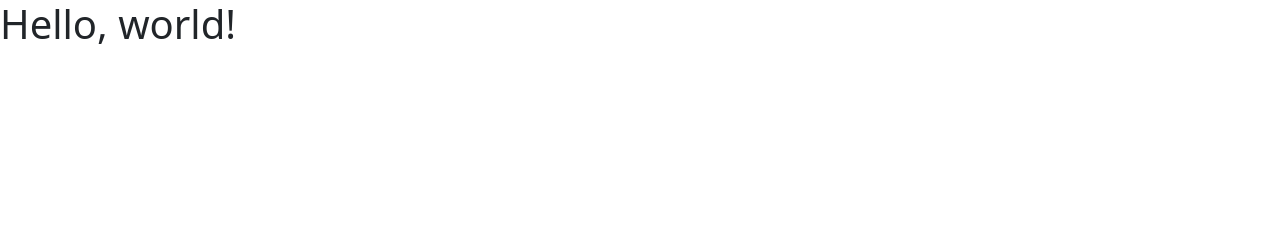
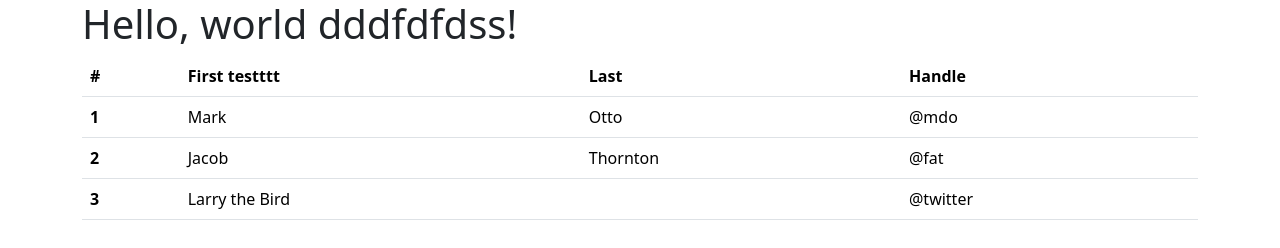
Before and after one commit to leonardoangelini/bootstrap-test, a plain HTML site: page index.html in a window 1280 px wide. Drawn offline with nearby package versions, Linux system fonts and the light colour scheme.

Commit message:
Inserita tabella

```diff
--- a/index.html
+++ b/index.html
@@ -10,10 +10,45 @@
 </head>
 
 <body>
-    <h1>Hello, world!</h1>
-    <script src="https://cdn.jsdelivr.net/npm/bootstrap@5.3.2/dist/js/bootstrap.bundle.min.js"
-        integrity="sha384-C6RzsynM9kWDrMNeT87bh95OGNyZPhcTNXj1NW7RuBCsyN/o0jlpcV8Qyq46cDfL"
-        crossorigin="anonymous"></script>
+
+    <div class="container">
+        <h1>Hello, world dddfdfdss!</h1>
+        <table class="table">
+            <thead>
+                <tr>
+                    <th scope="col">#</th>
+                    <th scope="col">First testttt</th>
+                    <th scope="col">Last</th>
+                    <th scope="col">Handle</th>
+                </tr>
+            </thead>
+            <tbody>
+                <tr>
+                    <th scope="row">1</th>
+                    <td>Mark</td>
+                    <td>Otto</td>
+                    <td>@mdo</td>
+                </tr>
+                <tr>
+                    <th scope="row">2</th>
+                    <td>Jacob</td>
+                    <td>Thornton</td>
+                    <td>@fat</td>
+                </tr>
+                <tr>
+                    <th scope="row">3</th>
+                    <td colspan="2">Larry the Bird</td>
+                    <td>@twitter</td>
+                </tr>
+            </tbody>
+        </table>
+        </container>
+
+
+
+        <script src="https://cdn.jsdelivr.net/npm/bootstrap@5.3.2/dist/js/bootstrap.bundle.min.js"
+            integrity="sha384-C6RzsynM9kWDrMNeT87bh95OGNyZPhcTNXj1NW7RuBCsyN/o0jlpcV8Qyq46cDfL"
+            crossorigin="anonymous"></script>
 </body>
 
 </html>
```
